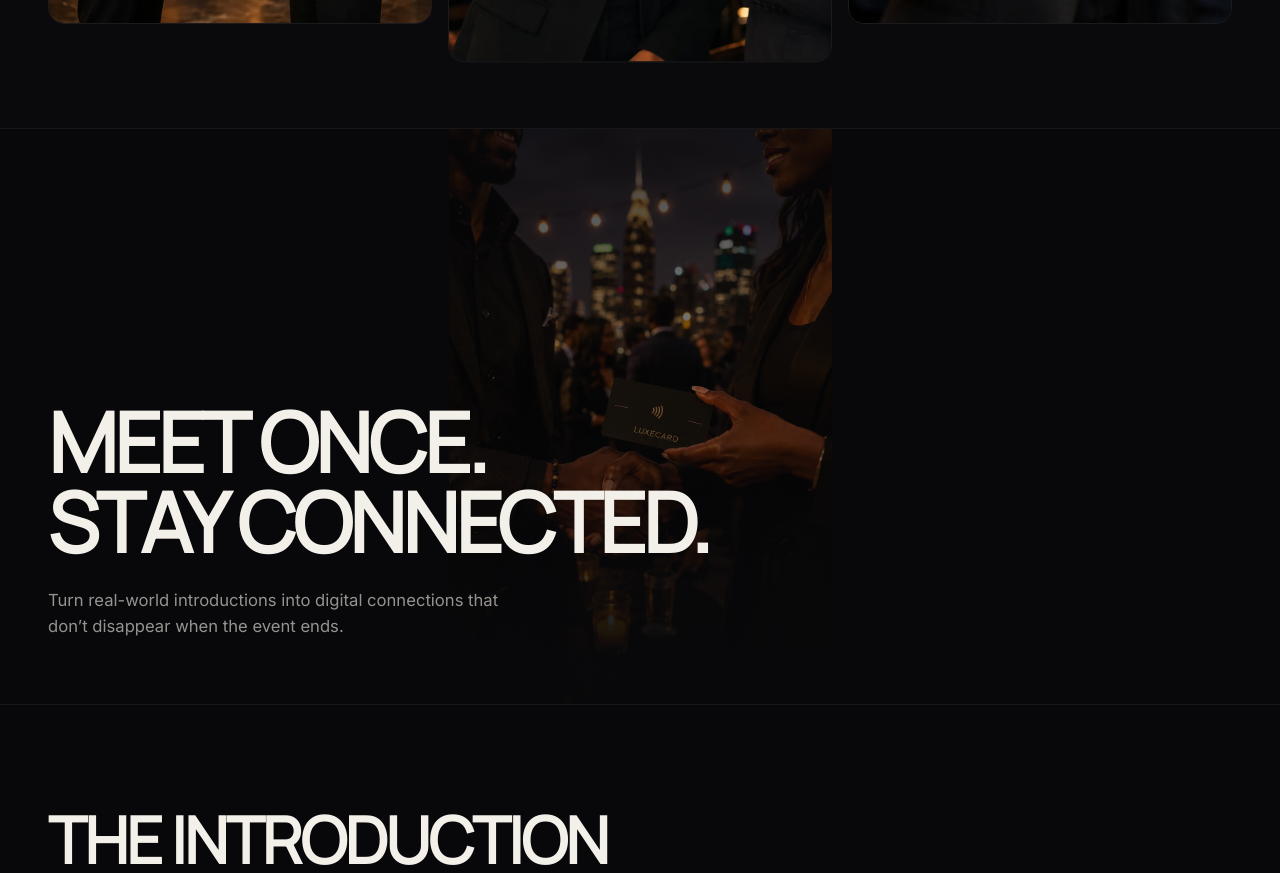
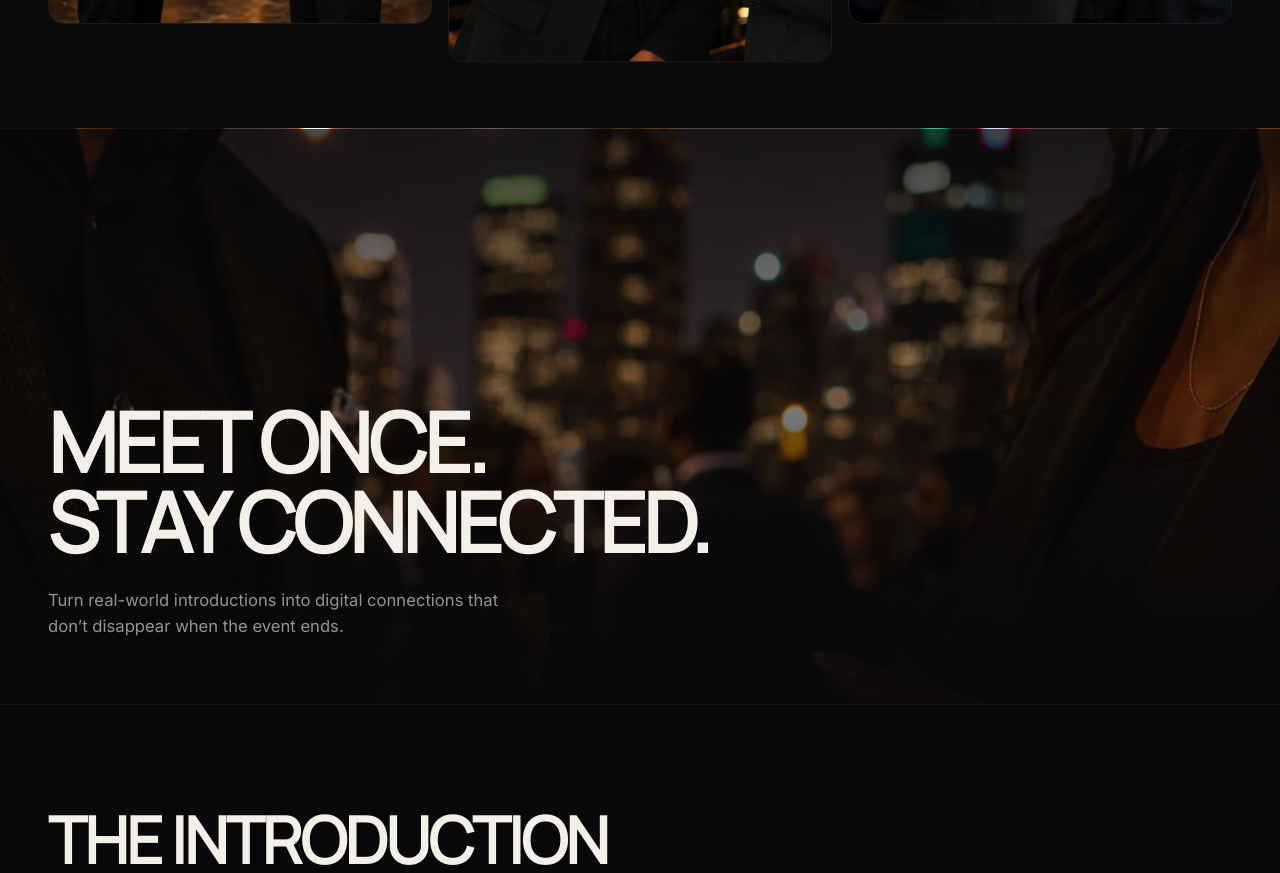
Before and after one commit to Kaylamekdes/luxecard-website, a React (Vite) app: page / in a window 1280 px wide. Shown: the part 5040-5913 px from the top of the page. Built offline with nearby package versions, Linux system fonts and the light colour scheme.

Commit message:
Shift Networking Moment background crop upward, back to full-bleed cover

```diff
--- a/src/components/NetworkingMoment.tsx
+++ b/src/components/NetworkingMoment.tsx
@@ -5,8 +5,11 @@ export function NetworkingMoment() {
     <RevealSection
       role="img"
       aria-label="Two professionals shaking hands at an evening rooftop event, exchanging a LuxeCard, city skyline behind them"
-      className="relative flex min-h-[clamp(460px,72vh,720px)] items-end border-t border-[rgba(255,255,255,.06)] bg-contain bg-center bg-no-repeat"
-      style={{ backgroundImage: "url('/images/handshake-into-tap.webp')" }}
+      className="relative flex min-h-[clamp(460px,72vh,720px)] items-end border-t border-[rgba(255,255,255,.06)] bg-cover"
+      style={{
+        backgroundImage: "url('/images/handshake-into-tap.webp')",
+        backgroundPosition: 'center 25%',
+      }}
     >
       <div
         aria-hidden="true"
```
